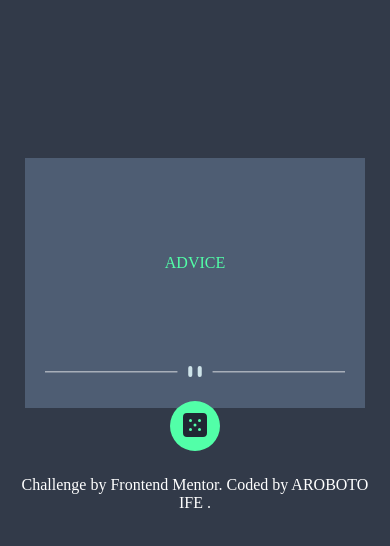
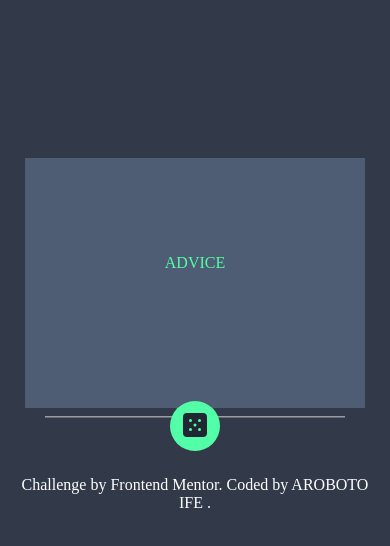
Before and after one commit to IfeoluwaAroboto/advice-generator, a plain HTML site: page index.html in a window 390 px wide. Drawn offline with Linux system fonts and the light colour scheme; no server answers.

Commit message:
Update style.css

```diff
--- a/style.css
+++ b/style.css
@@ -22,8 +22,7 @@
     }
     .divider{width: 300px;
         z-index: 2;
-        position: relative;
-        bottom: 45px;
+
     }
     .ad{
         color: hsl(150, 100%, 66%);
```
